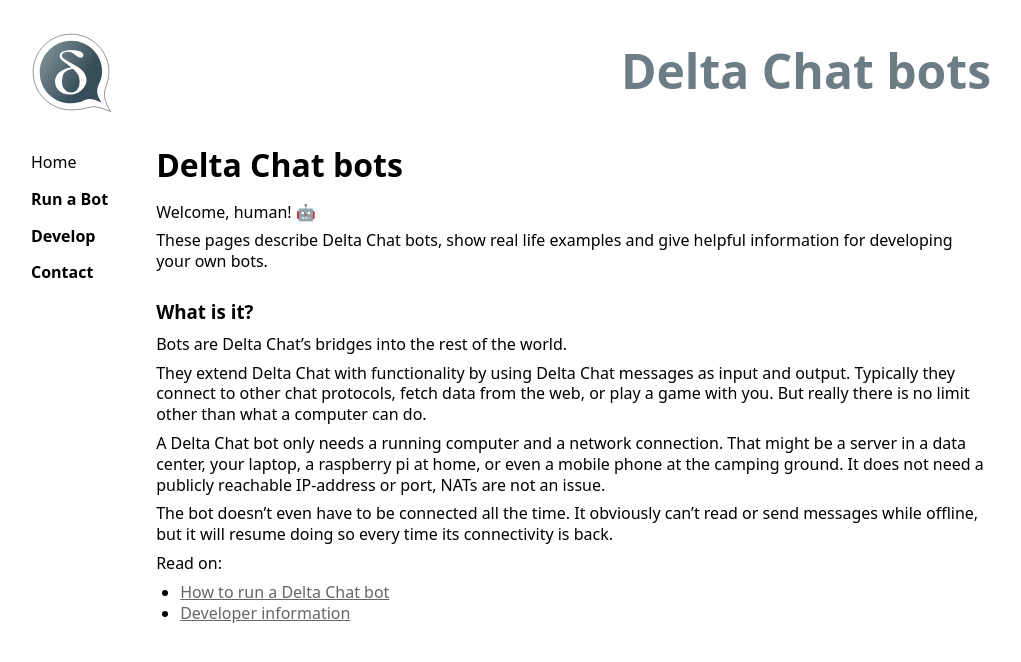
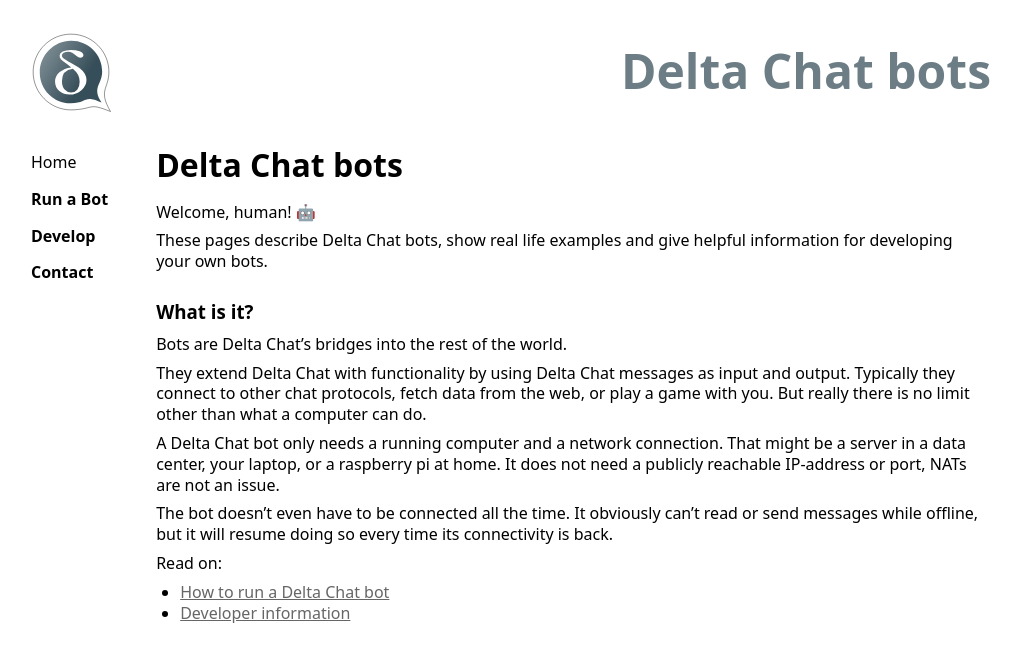
Before and after one commit to deltachat-bot/bot-pages, a Jekyll site: the page built from index.md, in a window 1280 px wide. Shown: the top 662 px of the page, without its empty margins (1-1022 px from the left). Built offline with Jekyll 4.4.1, drawn with Linux system fonts in a browser that asks for light colours.

Commit message:
Strip the camping ground.

```diff
--- a/index.md
+++ b/index.md
@@ -16,7 +16,7 @@ Bots are Delta Chat's bridges into the rest of the world.
 They extend Delta Chat with functionality by using Delta Chat messages as input and output.
 Typically they connect to other chat protocols, fetch data from the web, or play a game with you. But really there is no limit other than what a computer can do.
 
-A Delta Chat bot only needs a running computer and a network connection. That might be a server in a data center, your laptop, a raspberry pi at home, or even a mobile phone at the camping ground. It does not need a publicly reachable IP-address or port, NATs are not an issue.
+A Delta Chat bot only needs a running computer and a network connection. That might be a server in a data center, your laptop, or a raspberry pi at home. It does not need a publicly reachable IP-address or port, NATs are not an issue.
 
 The bot doesn't even have to be connected all the time. It obviously can't read or send messages while offline, but it will resume doing so every time its connectivity is back.
 
```
